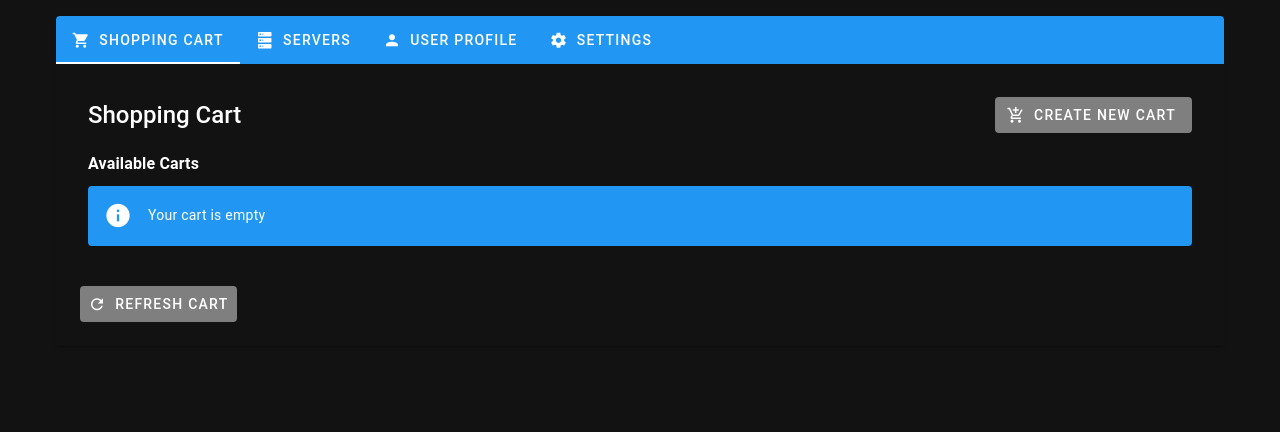
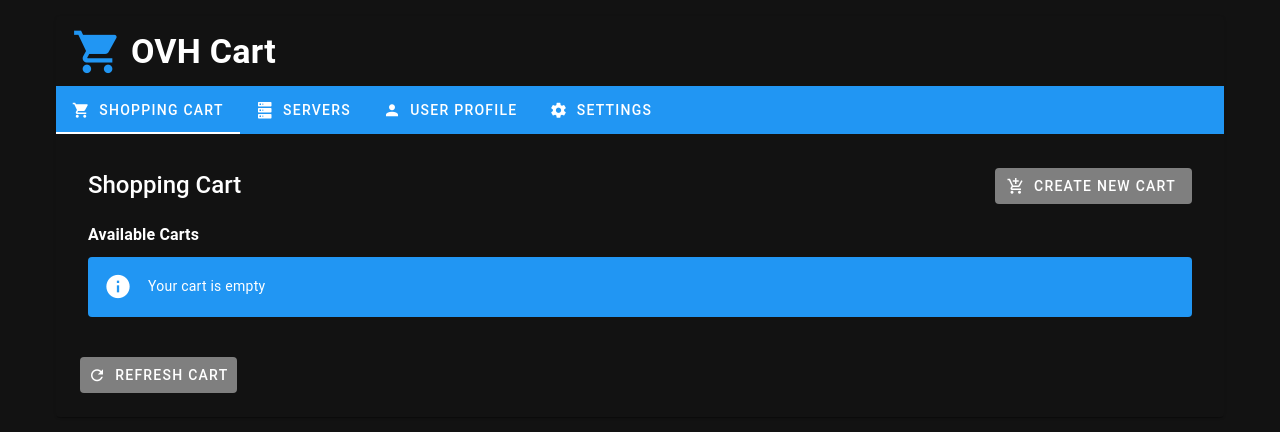
Before and after one commit to yumaoss/ovhcart, a Vue app: page / in a window 1280 px wide. Shown: the top 432 px of the page. Built offline with nearby package versions, Linux system fonts and the light colour scheme.

Commit message:
add title

```diff
--- a/src/pages/index.vue
+++ b/src/pages/index.vue
@@ -1,6 +1,10 @@
 <template>
   <v-container>
     <v-card>
+      <v-card-title class="text-h4 font-weight-bold d-flex align-center">
+        <v-icon icon="mdi-cart" color="primary" class="mr-2"></v-icon>
+        OVH Cart
+      </v-card-title>
       <v-tabs
         v-model="activeTab"
         bg-color="primary"
```
